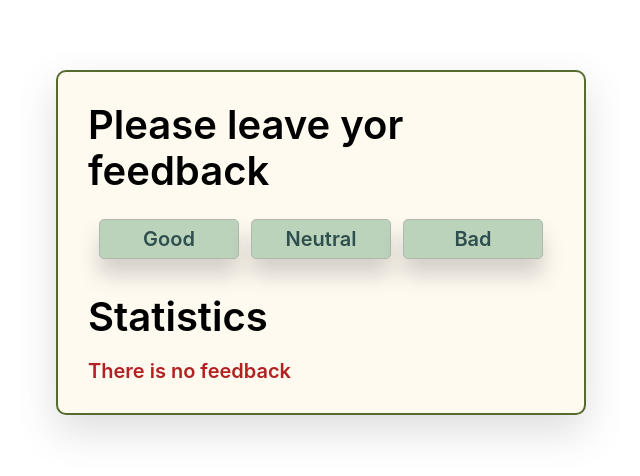
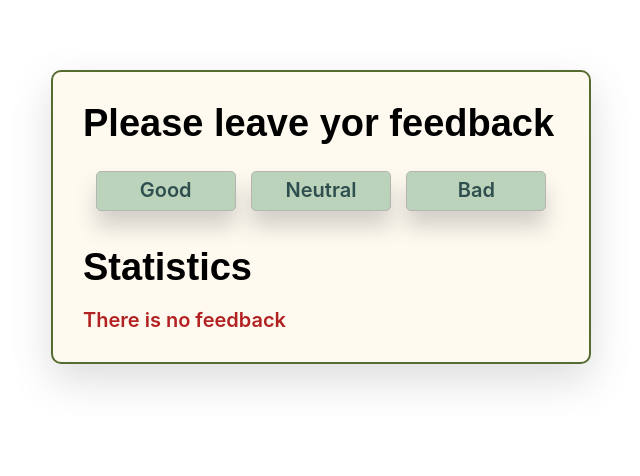
Before and after one commit to Stolbin/goit-react-hw-02-feedback, a React (Create React App) app: page / in a window 1280 px wide. Shown: the top 476 px of the page, without its empty margins (319-959 px from the left). Built offline with nearby package versions, Linux system fonts and the light colour scheme.

Commit message:
upd task

```diff
--- a/src/components/App/App.styled.jsx
+++ b/src/components/App/App.styled.jsx
@@ -1,7 +1,7 @@
 import styled from '@emotion/styled';
 
 export const Container = styled.div`
-  width: 530px;
+  width: 540px;
   margin-top: 70px;
   margin-right: auto;
   margin-left: auto;
--- a/src/components/CountList/CountList.styled.jsx
+++ b/src/components/CountList/CountList.styled.jsx
@@ -18,4 +18,5 @@ export const CountListItemTitle = styled.p`
 export const CountListItemValue = styled.p`
   font-size: 20px;
   font-weight: 500;
+  margin-right: 10px;
 `;
--- a/src/components/SectionTitle/SectionTitle.styled.jsx
+++ b/src/components/SectionTitle/SectionTitle.styled.jsx
@@ -2,7 +2,8 @@ import styled from '@emotion/styled';
 
 export const TitleContainer = styled.div``;
 export const TitleSection = styled.h2`
-  font-size: 40px;
+  font-family: 'Poppins', sans-serif;
+  font-size: 38px;
   font-weight: 600;
   color: black;
   }
--- a/src/index.css
+++ b/src/index.css
@@ -3,14 +3,14 @@
 body {
   margin: 0;
   font-family: -apple-system, BlinkMacSystemFont, 'Segoe UI', 'Roboto', 'Oxygen',
-    'Ubuntu', 'Cantarell', 'Fira Sans', 'Droid Sans', 'Helvetica Neue',
-    sans-serif;
+    'Ubuntu', 'Cantarell', 'Fira Sans', 'Droid Sans', 'Poppins',
+    'Helvetica Neue', sans-serif;
   -webkit-font-smoothing: antialiased;
   -moz-osx-font-smoothing: grayscale;
 }
 
 code {
-  font-family: source-code-pro, Menlo, Monaco, Consolas, 'Courier New',
+  font-family: source-code-pro, Menlo, Monaco, Poppins, Consolas, 'Courier New',
     monospace;
 }
 
```
